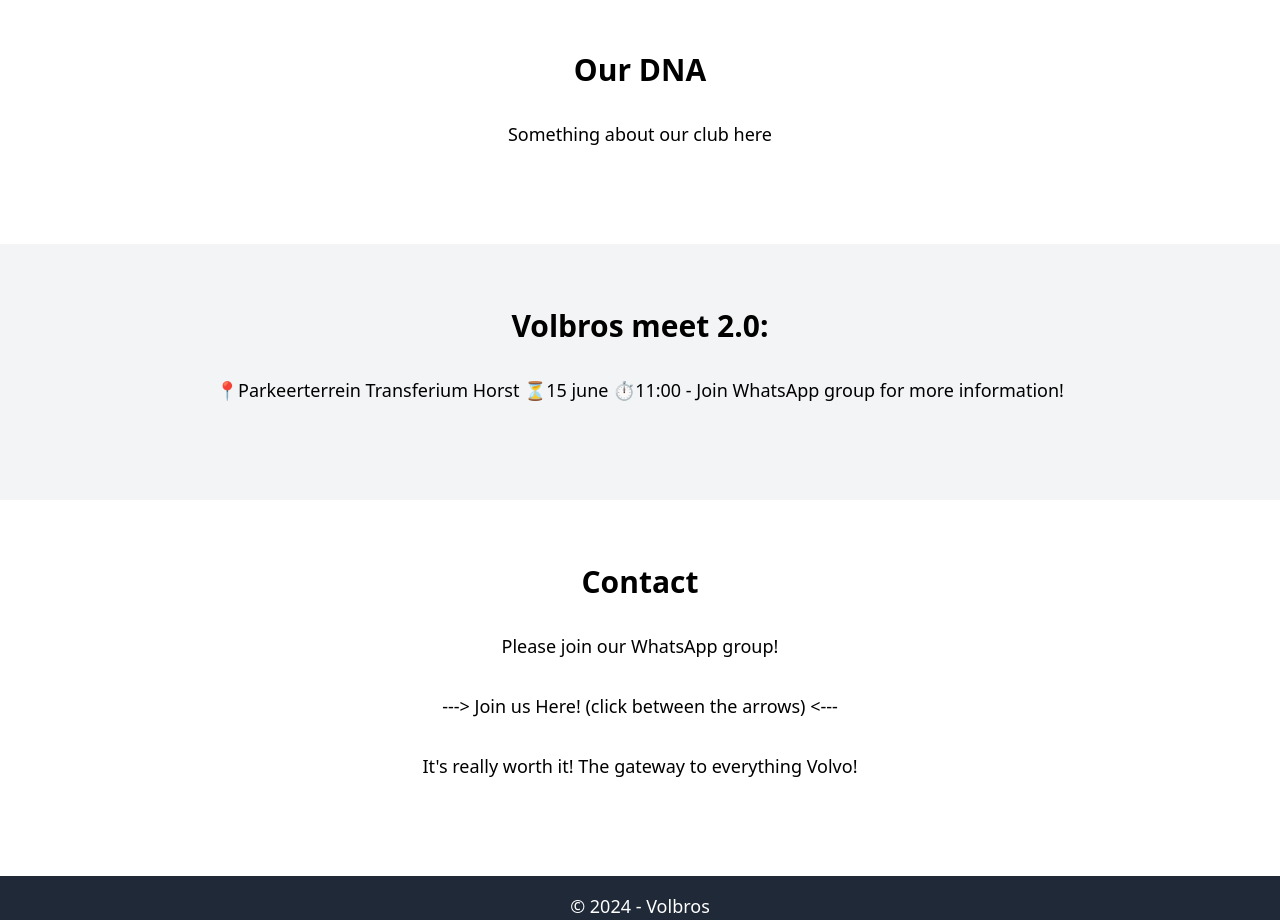
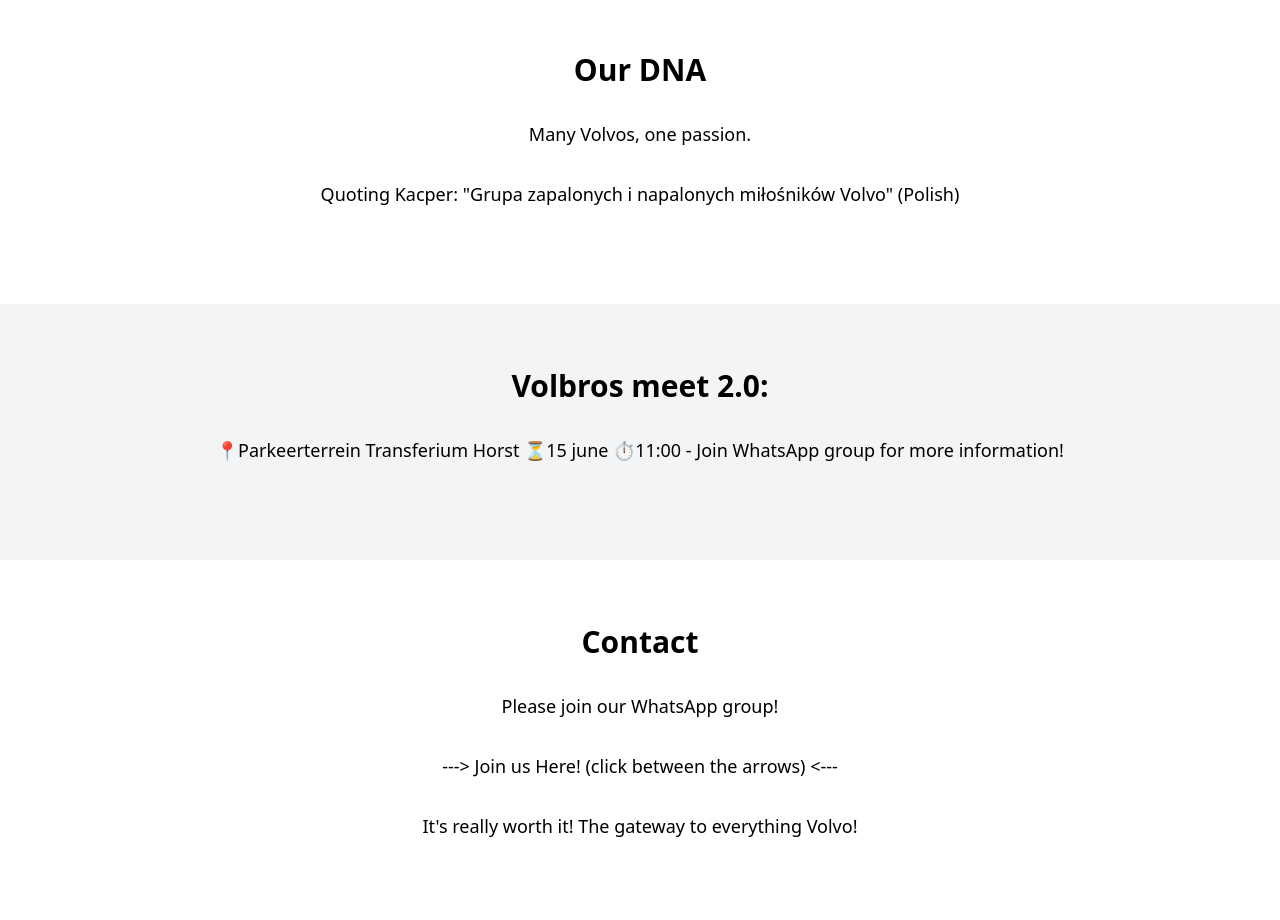
Before and after one commit to DsSoft-Byte/volbros-mainsite, a plain HTML site: page index.html in a window 1280 px wide. Shown: the part 1640-2560 px from the top of the page. Drawn offline with nearby package versions, Linux system fonts and the light colour scheme.

Commit message:
update our DNA

```diff
--- a/index.html
+++ b/index.html
@@ -75,7 +75,8 @@
 
     <section class="container mx-auto py-8 md:py-16">
         <h2 class="text-2xl md:text-3xl font-bold text-center mb-4 md:mb-8">Our DNA</h2>
-                <p class="text-md md:text-lg text-center mb-4 md:mb-8">Something about our club here</p>
+                <p class="text-md md:text-lg text-center mb-4 md:mb-8">Many Volvos, one passion.</p>
+                <p class="text-md md:text-lg text-center mb-4 md:mb-8">Quoting Kacper: "Grupa zapalonych i napalonych miłośników Volvo" (Polish)</p>
                 <!-- Add more details about your expertise and experience here -->
     </section>
 
```
